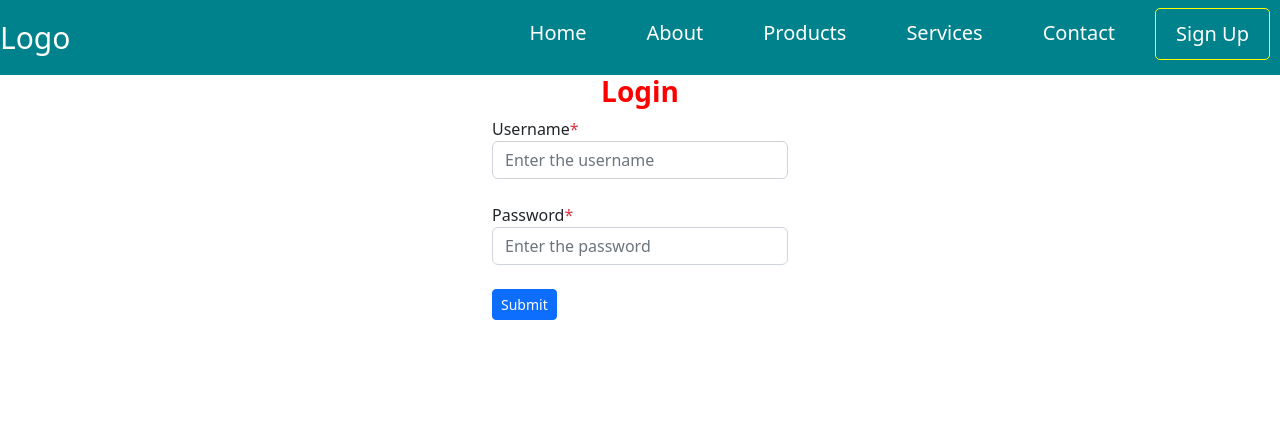
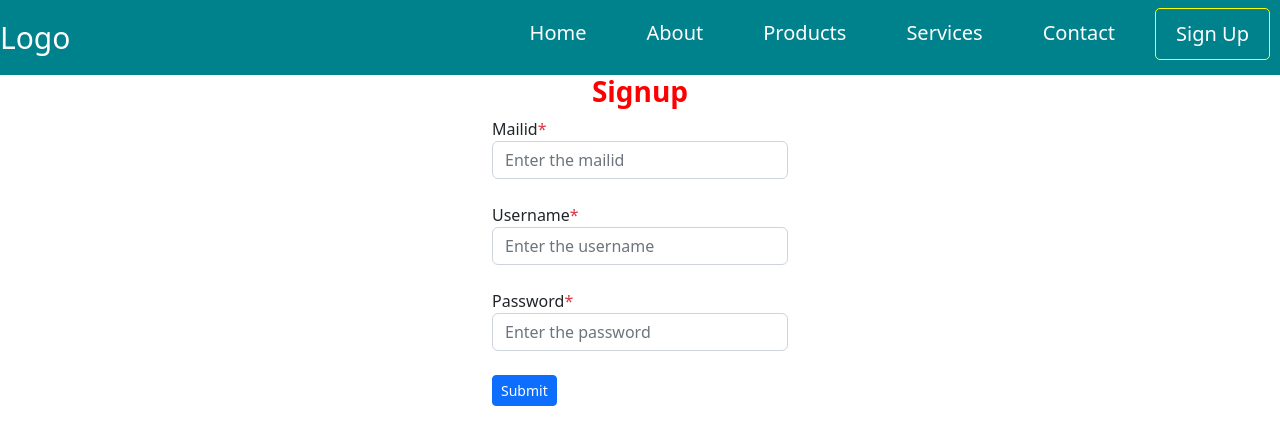
Before and after one commit to Shankar175/React-Learning, a React (Create React App) app: page /signup in a window 1280 px wide. Before the commit this address led to /login. Shown: the top 444 px of the page. Built offline with nearby package versions, Linux system fonts and the light colour scheme.

Commit message:
signup page creation

```diff
--- a/src/App.js
+++ b/src/App.js
@@ -8,6 +8,7 @@ import Services from './components/Services';
 import Contact from './components/Contact';
 import NotFound from './components/NotFound';
 import Login from './components/Login';
+import Signup from './components/Signup';
 
 const App = () => {
   return (
@@ -21,6 +22,7 @@ const App = () => {
         <Route path = '/services' element = { <Services /> } />
         <Route path = '/contact' element = { <Contact /> } />
         <Route path = '*' element = { <NotFound /> } />
+        <Route path = '/signup' element = { <Signup/> } />
       </Routes>
     </Router>
   );
--- a/src/components/Login.js
+++ b/src/components/Login.js
@@ -1,7 +1,6 @@
-import React from 'react'
+import React, { useState } from 'react'
 import 'bootstrap/dist/css/bootstrap.min.css'
 import './Login.css'
-import { useState } from 'react'
 import { useNavigate } from 'react-router-dom';
 
 const Login = () => {
--- /dev/null
+++ b/src/components/Signup.css
@@ -0,0 +1,11 @@
+*{
+    border: 0;
+    padding: 0;
+    box-sizing: border-box;
+}
+
+.center {
+    display: flex;
+    justify-content: center;
+    align-items: center;
+}
--- /dev/null
+++ b/src/components/Signup.js
@@ -0,0 +1,56 @@
+import React, { useState } from 'react'
+import 'bootstrap/dist/css/bootstrap.min.css'
+import './Signup.css'
+
+const Signup = () => {
+    const [username, setUsername] = useState("");
+    const [mailid, setMailid] = useState("");
+    const [password, setPassword] = useState("");
+
+    const insertData = (e) => {
+        e.preventDefault();
+    }
+  return (
+    <div className='wrapper'>
+        <div className='content-wrapper'>
+            <div className='container-fluid'>
+                <form>
+                    <div className='row center'>
+                        <div className='col-sm-3'>
+                            <h3 style={{textAlign: "center"}}><b style={{color: "red"}}>Signup</b></h3>
+                        </div>
+                    </div>
+                    <div className='row center'>
+                        <div className='col-sm-3'>
+                            <label>Mailid<span className='text-danger'>*</span></label>
+                            <input type='email' className='form-control' placeholder='Enter the mailid'
+                            value={ mailid } onChange = { (e) => setMailid(e.target.value.trimStart()) } />
+                        </div>
+                    </div><br/>
+                    <div className='row center'>
+                        <div className='col-sm-3'>
+                            <label>Username<span className='text-danger'>*</span></label>
+                            <input type='text' className='form-control' placeholder='Enter the username'
+                            value={ username } onChange = { (e) => setUsername(e.target.value.trimStart()) } />
+                        </div>
+                    </div><br/>
+                    <div className='row center'>
+                        <div className='col-sm-3'>
+                            <label>Password<span className='text-danger'>*</span></label>
+                            <input type='text' className='form-control' placeholder='Enter the password'
+                            value={ password } onChange = { (e) => setPassword(e.target.value.trimStart()) } />
+                        </div>
+                    </div><br/>
+                    <div className='row center'>
+                        <div className='col-sm-3'>
+                            <button className='btn btn-primary btn-sm' onClick={ insertData }>Submit</button>
+                        </div>
+                    </div>
+                </form>
+            </div>
+        </div>
+    </div>
+  )
+}
+
+export default Signup
```
